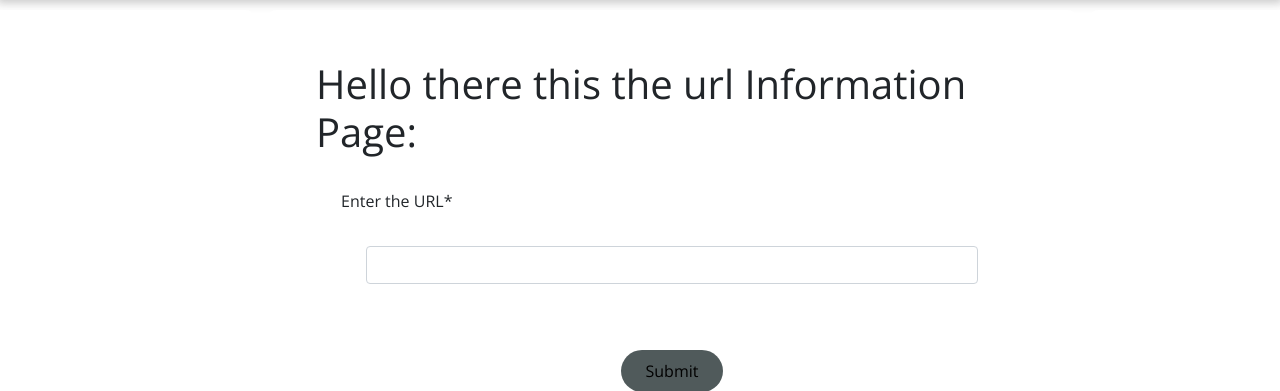
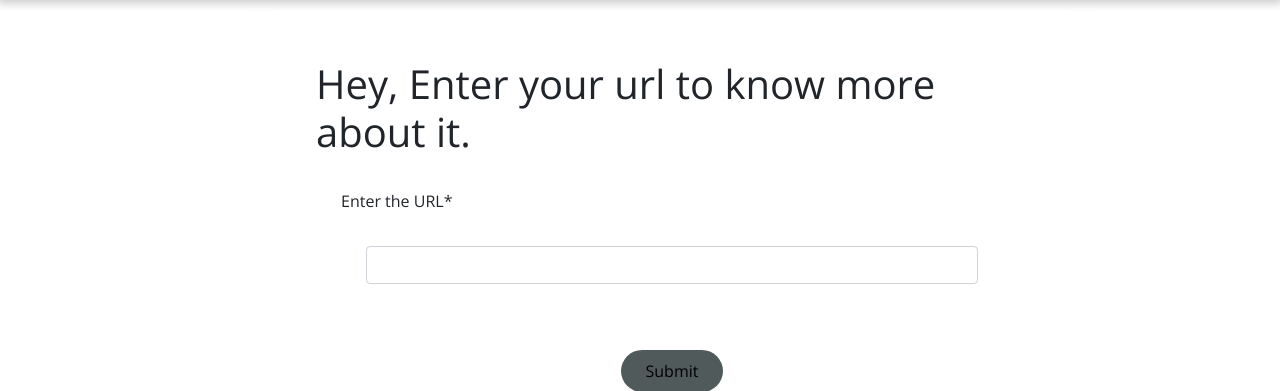
Before and after one commit to nova-sangeeth/bitsy-urlshortner, a Django app: page /url_info/ in a window 1280 px wide. Shown: the part 80-471 px from the top of the page. Run offline with Django 3.2, Linux system fonts and the light colour scheme; some libraries are stand-ins or nearby versions.

Commit message:
Changes to the title.

```diff
--- a/templates/url_info.html
+++ b/templates/url_info.html
@@ -12,7 +12,7 @@
 <body>
     {% block content %}
     <div>
-        <H1>Hello there this the url Information Page:</H1>
+        <H1>Hey, Enter your url to know more about it.</H1>
         <form action="" method="POST">
             {% csrf_token %}
             {{form|crispy}}
```
